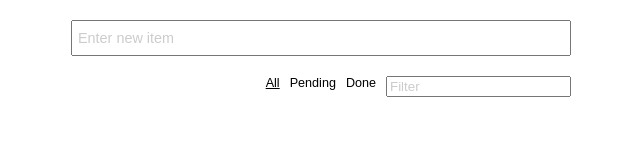
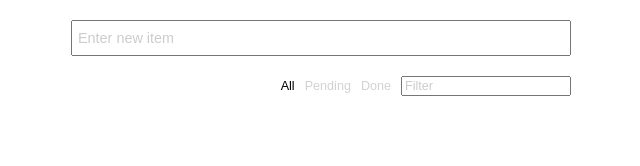
Before and after one commit to pawk/todo-app, a React (Create React App) app: page / in a window 1280 px wide. Shown: the top 166 px of the page, without its empty margins (319-959 px from the left). Built offline with nearby package versions, Linux system fonts and the light colour scheme.

Commit message:
styling filters

```diff
--- a/src/todo/filter.css
+++ b/src/todo/filter.css
@@ -1,4 +1,5 @@
 .todo__filter {
+  align-items: center;
   display: flex;
   font-size: 0.7em;
   justify-content: flex-end;
@@ -18,8 +19,12 @@
   display: none;
 }
 
-.todo__filter [type=radio]:checked + label {
-  text-decoration: underline;
+.todo__filter [type=radio]:not(:checked) + label {
+  color: #d2d2d2;
+}
+
+.todo__filter-input {
+  font-size: 1em;
 }
 
 .todo__filter-input::placeholder {
```
